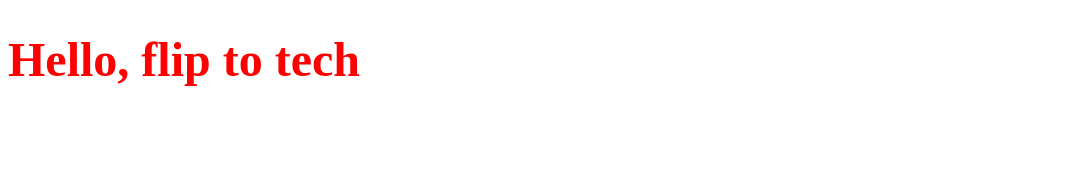
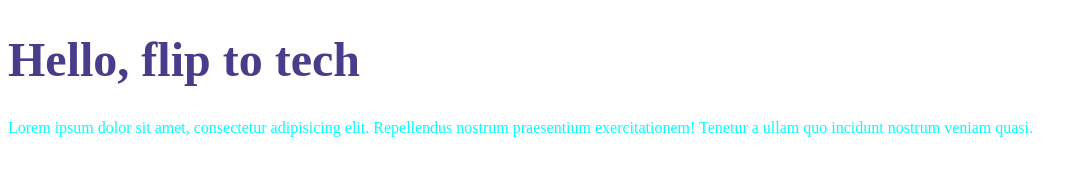
Before and after one commit to Cycuff23/TheNext-Project, a plain HTML site: page Index.html in a window 1280 px wide. Shown: the whole page, without its empty margins (0-1087 px from the left). Drawn offline with Linux system fonts and the light colour scheme.

Commit message:
Go on here

```diff
--- a/Index.html
+++ b/Index.html
@@ -9,6 +9,7 @@
 <body>
 
     <h1>Hello, flip to tech</h1>
+    <p>Lorem ipsum dolor sit amet, consectetur adipisicing elit. Repellendus nostrum praesentium exercitationem! Tenetur a ullam quo incidunt nostrum veniam quasi.</p>
 
 
 </body>
--- a/style.css
+++ b/style.css
@@ -1,4 +1,7 @@
 h1 {
     font-size: 3rem;
-    color: red;
+    color:darkslateblue;
 }
+p {
+    color: aqua;
+}
```
